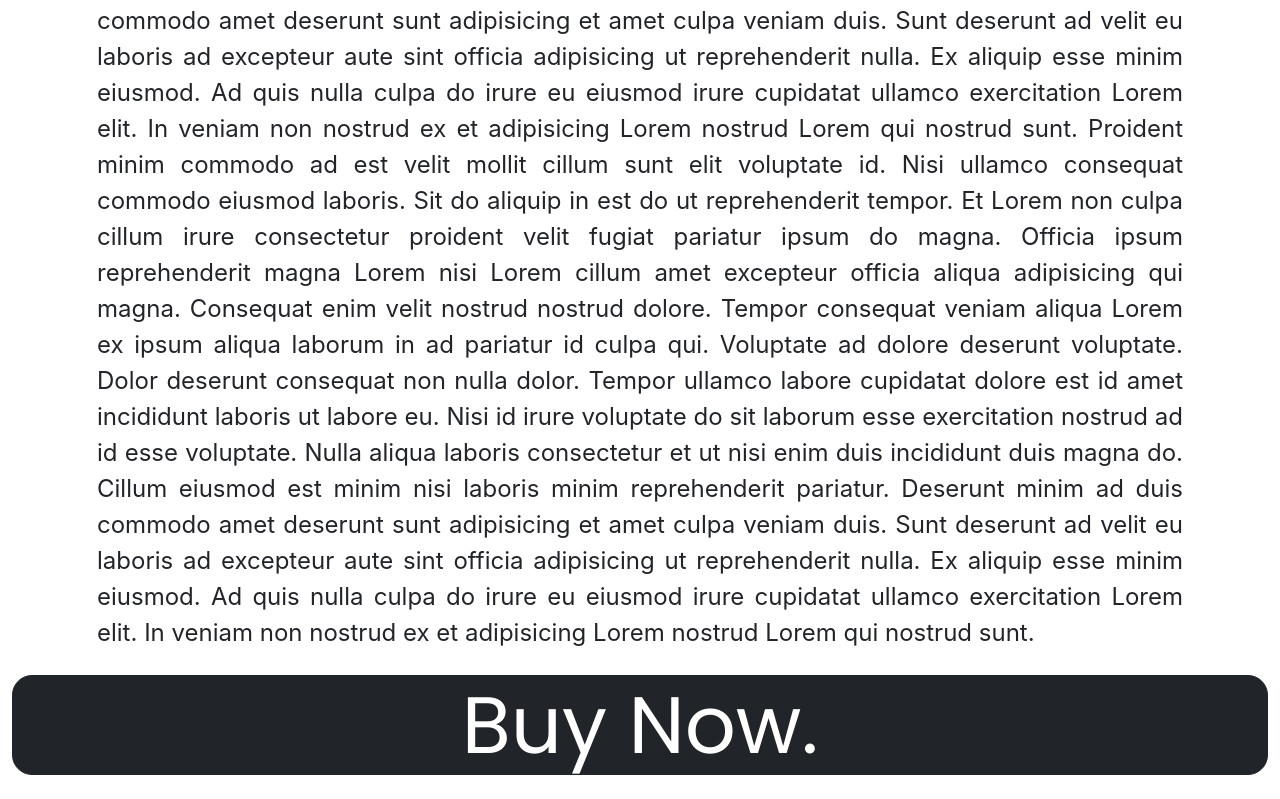
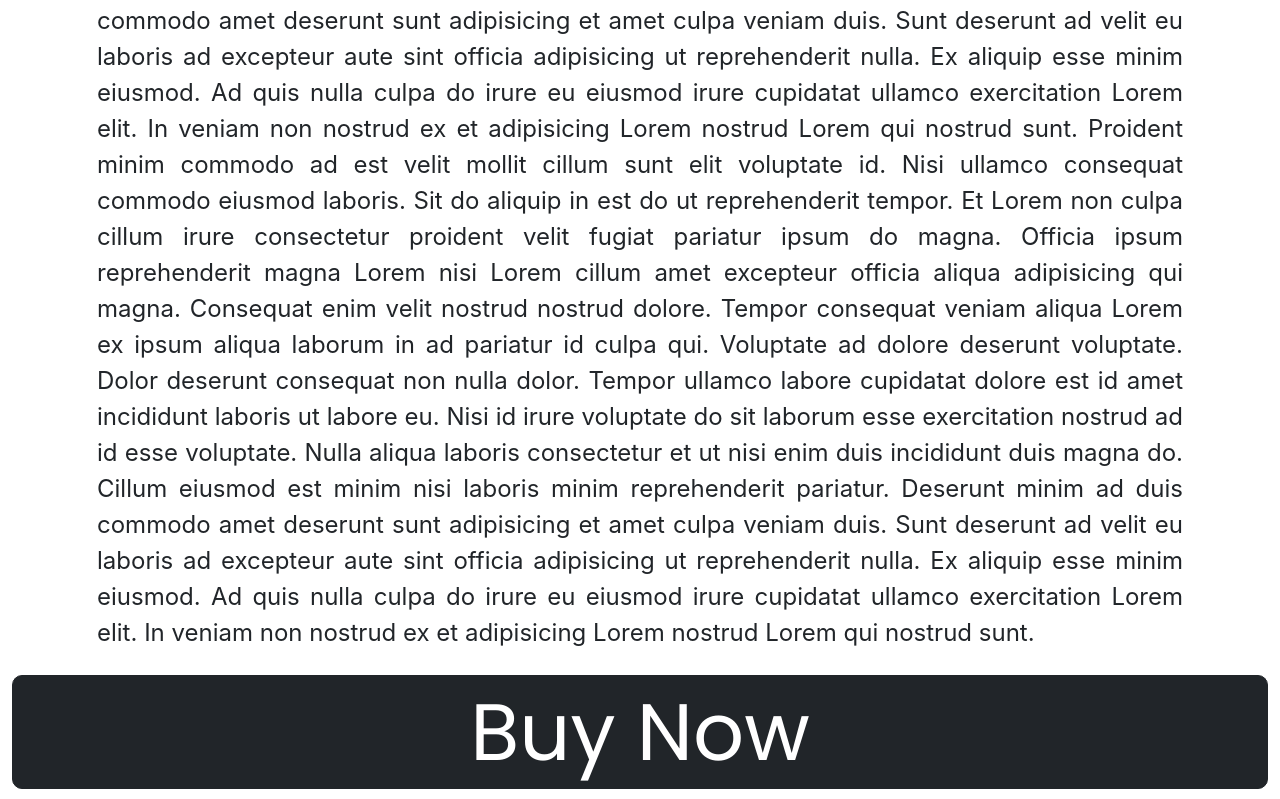
Before and after one commit to pratyush-p/QR-Scan-Checkout-Flow, a React (Create React App) app: page / in a window 1280 px wide. Shown: the part 1800-2599 px from the top of the page. Built offline with nearby package versions, Linux system fonts and the light colour scheme.

Commit message:
trying-to-fix-bottom-line

```diff
--- a/src/LandingPage/ArtFooter/ArtFooter.css
+++ b/src/LandingPage/ArtFooter/ArtFooter.css
@@ -1,13 +1,13 @@
 .buy-container{
   background-color: #fff;
-  /* margin-bottom: 10px; */
+  z-index: 3;
 }
 
 .button-container{
-  border-radius: 20px;
+  border-radius: 10px;
   margin-bottom: 10px;
-  padding-top: 1px;
-  padding-bottom: 1px;
+  padding-top: 0px;
+  padding-bottom: 0px;
 }
 
 .footer-text {
--- a/src/LandingPage/ArtFooter/ArtFooter.tsx
+++ b/src/LandingPage/ArtFooter/ArtFooter.tsx
@@ -5,22 +5,14 @@ function ArtFooter() {
   return (
     <>
       <div className="buy-container container-fluid d-lg-none fixed-bottom">
-        <div className="row">
-          <div className="col-12">
-            <button className="btn btn-dark btn-lg btn-block w-100 button-container">
-              <h1 className="display-1 footer-text">Buy Now.</h1>
-            </button>
-          </div>
-        </div>
+        <button className="btn btn-dark w-100 button-container">
+          <h1 className="display-1 footer-text py-2">Buy Now</h1>
+        </button>
       </div>
       <div className="buy-container container-fluid d-none d-lg-block">
-        <div className="row">
-          <div className="col-12">
-            <button className="btn btn-dark btn-lg btn-block w-100 button-container">
-              <h1 className="display-1 footer-text">Buy Now.</h1>
-            </button>
-          </div>
-        </div>
+        <button className="btn btn-dark w-100 button-container">
+          <h1 className="display-1 footer-text py-2">Buy Now</h1>
+        </button>
       </div>
     </>
   );
--- a/src/LandingPage/ArtFooter/ArtFooterUnderlay.tsx
+++ b/src/LandingPage/ArtFooter/ArtFooterUnderlay.tsx
@@ -5,13 +5,9 @@ function ArtFooterUnderlay() {
   return (
     <>
       <div className="buy-container container-fluid d-lg-none">
-        <div className="row">
-          <div className="col-12">
-            <button className="btn btn-dark btn-lg btn-block w-100 button-container">
-              <h1 className="display-1 footer-text">Buy Now.</h1>
-            </button>
-          </div>
-        </div>
+        <button className="btn btn-dark w-100 button-container">
+          <h1 className="display-1 footer-text py-2">Buy Now.</h1>
+        </button>
       </div>
     </>
   );
--- a/src/LandingPage/ArtHeader/ArtTitle/ArtTitle.css
+++ b/src/LandingPage/ArtHeader/ArtTitle/ArtTitle.css
@@ -2,44 +2,44 @@
   font-family: 'Poppins';
   font-weight: bold;
   margin-bottom: 0px;
-  font-size: 60px;
+  font-size: 40px;
   color: #fff;
   margin-top: 0px;
 }
 
 .title-container {
-  border-radius: 20px;
+  border-radius: 10px;
   margin-top: 10px;
   z-index: 3;
 }
 
 @media (min-width: 300px) {
   .art-title {
-    font-size: 80px;
+    font-size: 60px;
   }
 }
 
 @media (min-width: 400px) {
   .art-title {
-    font-size: 100px;
+    font-size: 80px;
   }
 }
 
 @media (min-width: 576px) {
   .art-title {
-    font-size: 120px;
+    font-size: 100px;
   }
 }
 
 @media (min-width: 767px) {
   .art-title {
-    font-size: 150px;
+    font-size: 130px;
   }
 }
 
 @media (min-width: 992px) {
   .art-title {
-    font-size: 185px;
+    font-size: 155px;
   }
 }
 
--- a/src/LandingPage/ArtHeader/art-header-style.css
+++ b/src/LandingPage/ArtHeader/art-header-style.css
@@ -1,6 +1,6 @@
 .main-art {
     margin-top: 10px;
-    border-radius: 20px;
+    border-radius: 10px;
     z-index: 3;
     position: relative;
     opacity: 1.0;
--- a/src/LandingPage/Description/TextStyle.css
+++ b/src/LandingPage/Description/TextStyle.css
@@ -4,6 +4,7 @@ p {
   margin-left: 15px;
   margin-right: 15px;
   font-size: 14px;
+  background-color: #fff;
 }
 
 @media (min-width: 300px) {
```
